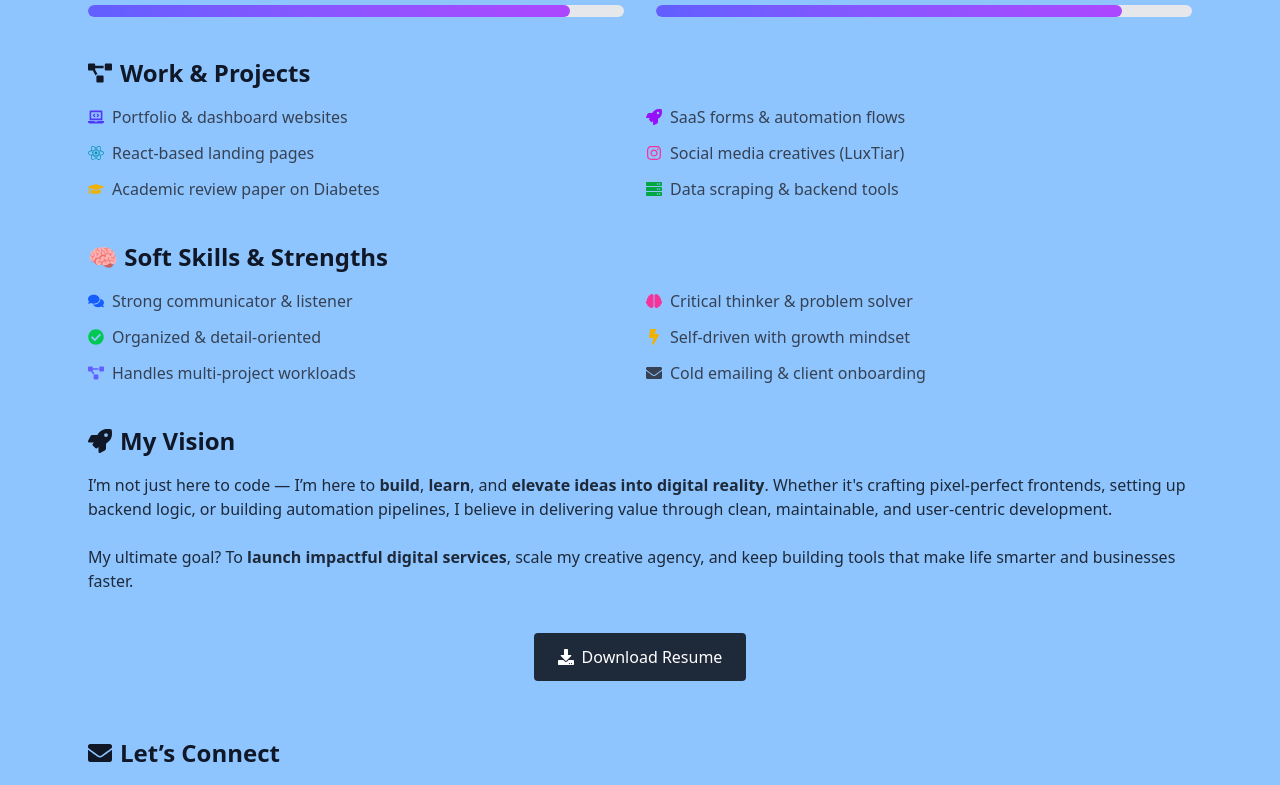
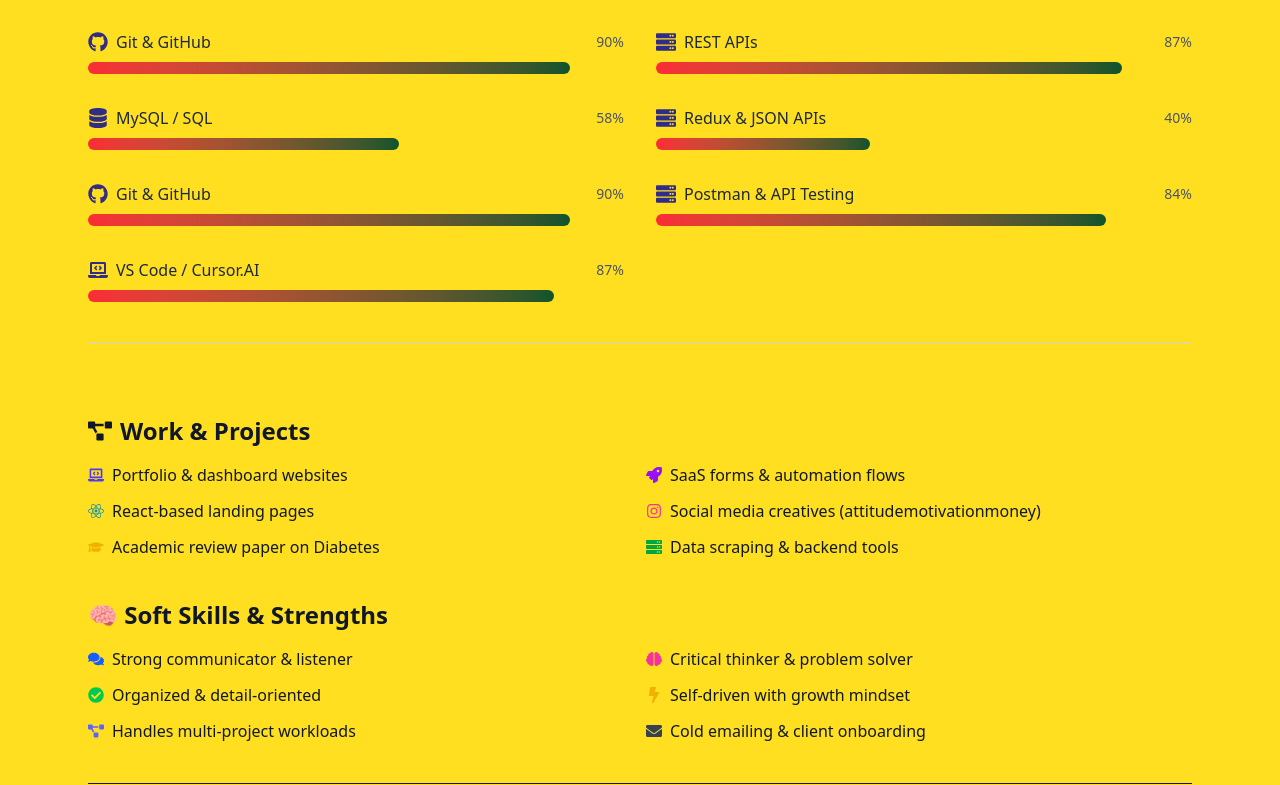
Before and after one commit to harshustle/harsh, a React (Vite) app in the folder Harsh/: page /about in a window 1280 px wide. Shown: the part 855-1640 px from the top of the page. Built offline with nearby package versions, Linux system fonts and the light colour scheme.

Commit message:
Ui changes

```diff
--- a/Harsh/src/pages/About.jsx
+++ b/Harsh/src/pages/About.jsx
@@ -27,7 +27,7 @@
 export default function About() {
   return (
     <motion.section
-      className="bg-blue-300 w-full"
+      className="bg-yellow-300 w-full"
       initial={{ opacity: 0 }}
       animate={{ opacity: 1 }}
       transition={{ duration: 0.8 }}
@@ -56,7 +56,7 @@
             <li><strong>Graduation (B.Tech):</strong> 78.5%</li>
           </ul>
         </div>
-
+        <hr className="my-10 border-gray-300" />
         <h3 className="text-3xl pt-16 font-bold mb-10 text-center text-gray-800 dark:text-brown-900">🚀 Technical Skills</h3>
         <div className="grid grid-cols-1 sm:grid-cols-2 gap-8">
           {[
@@ -68,6 +68,11 @@
             { name: 'MongoDB', level: 80, Icon: FaDatabase },
             { name: 'Git & GitHub', level: 90, Icon: FaGithub },
             { name: 'REST APIs', level: 87, Icon: FaServer },
+            { name: 'MySQL / SQL', level: 58, Icon: FaDatabase },
+            { name: 'Redux & JSON APIs', level: 40, Icon: FaServer },
+            { name: 'Git & GitHub', level: 90, Icon: FaGithub },
+            { name: 'Postman & API Testing', level: 84, Icon: FaServer },
+            { name: 'VS Code / Cursor.AI', level: 87, Icon: FaLaptopCode },
           ].map((skill, i) => (
             <motion.div
               key={skill.name}
@@ -80,11 +85,11 @@
                   <skill.Icon className="text-xl text-indigo-900 dark:text-indigo-900" />
                   <span className="font-medium text-gray-800 dark:text-black">{skill.name}</span>
                 </div>
-                <span className="text-sm text-gray-600 dark:text-gray-400">{skill.level}%</span>
+                <span className="text-sm text-gray-600 dark:text-gray-900">{skill.level}%</span>
               </div>
-              <div className="w-full bg-gray-200 dark:bg-gray-700 rounded-full h-3">
+              <div className="w-full dark:bg-gray-100 rounded-full h-3">
                 <motion.div
-                  className="h-3 bg-gradient-to-r from-indigo-500 to-purple-500 rounded-full"
+                  className="h-3 bg-gradient-to-r from-red-500 to-green-900 rounded-full"
                   style={{ width: `${skill.level}%` }}
                   initial={{ width: 0 }}
                   animate={{ width: `${skill.level}%` }}
@@ -94,12 +99,12 @@
             </motion.div>
           ))}
         </div>
-
+          <hr className="my-10 border-gray-300" />
         {/* 💼 Work & Projects */}
-        <h3 className="text-2xl font-semibold text-gray-900 mt-10 mb-4 flex items-center gap-2">
+        <h3 className="text-2xl font-semibold text-gray-900 mt-18 mb-4 flex items-center gap-2">
           <FaProjectDiagram /> Work & Projects
         </h3>
-        <ul className="grid sm:grid-cols-2 gap-3 text-gray-700 mb-6">
+        <ul className="grid sm:grid-cols-2 gap-3 text-gray-900 mb-6">
           <li className="flex items-center gap-2">
             <FaLaptopCode className="text-indigo-600" />
             Portfolio & dashboard websites
@@ -114,7 +119,7 @@
           </li>
           <li className="flex items-center gap-2">
             <FaInstagram className="text-pink-500" />
-            Social media creatives (LuxTiar)
+            Social media creatives (attitudemotivationmoney)
           </li>
           <li className="flex items-center gap-2">
             <FaGraduationCap className="text-yellow-500" />
@@ -130,7 +135,7 @@
         <h3 className="text-2xl font-semibold text-gray-900 mt-10 mb-4 flex items-center gap-2">
           🧠 Soft Skills & Strengths
         </h3>
-        <ul className="grid sm:grid-cols-2 gap-3 text-gray-700 mb-6">
+        <ul className="grid sm:grid-cols-2 gap-3 text-gray-900 mb-6">
           <li className="flex items-center gap-2">
             <FaComments className="text-blue-600" />
             Strong communicator & listener
@@ -157,6 +162,7 @@
           </li>
         </ul>
 
+<hr className='my-10 border-gray-900' />
 
         <h3 className="text-2xl font-semibold text-gray-900 mt-10 mb-4 flex items-center gap-2">
           <FaRocket /> My Vision
@@ -175,7 +181,7 @@
           </a>
         </div>
 
-        <h3 className="text-2xl font-semibold text-gray-900 mt-14 mb-4 flex items-center gap-2">
+        <h3 className="text-2xl font-semibold text-gray-900  mt-14 mb-4 flex items-center gap-2">
           <FaEnvelope /> Let’s Connect
         </h3>
         <p className="text-gray-800 text-lg">
```
